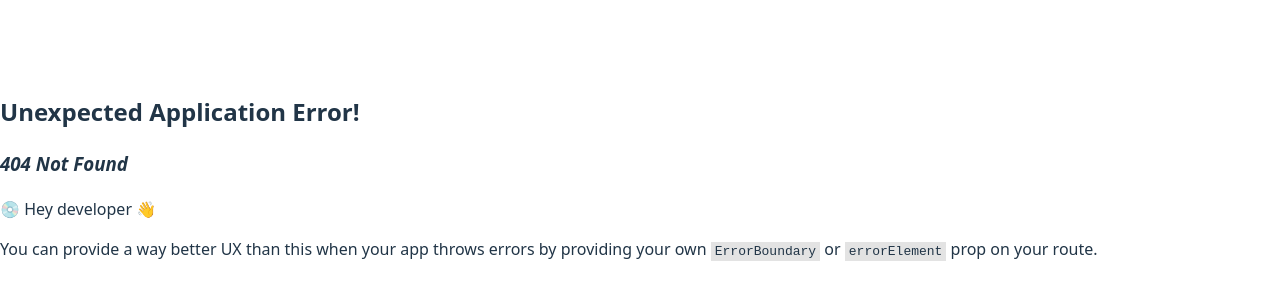
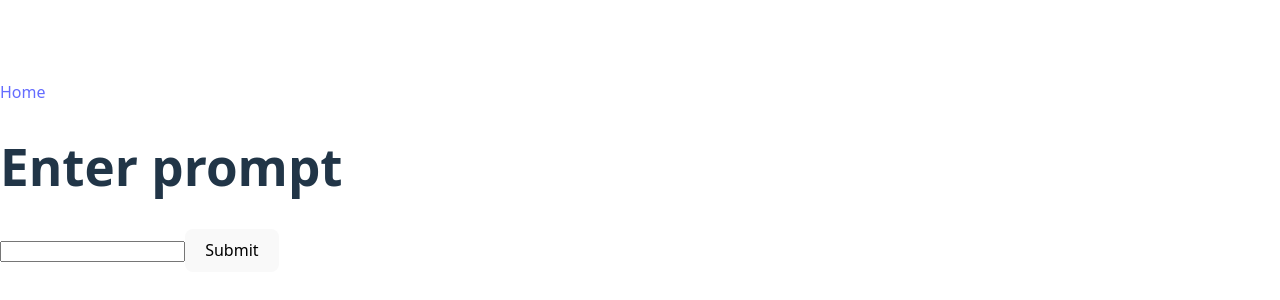
Before and after one commit to ommegamind/AGENTIC_AI_FYPRJ, a React (Vite) app in the folder client/: page /prompt-page in a window 1280 px wide. Before the commit this address had no page. Shown: the part 224-524 px from the top of the page. Built offline with nearby package versions, Linux system fonts and the light colour scheme.

Commit message:
prompt page selective access established

```diff
--- a/client/src/components/Navbar/Navbar.jsx
+++ b/client/src/components/Navbar/Navbar.jsx
@@ -9,5 +9,7 @@ export const Navbar=()=>{
         <Link to={"/contact-us"}>Contact</Link>
         <br />
         <Link to={"/terms-of-service"}>Terms</Link>
+        <br />
+        <Link to={"/prompt-page"}>Prompt</Link>
     </>)
 }
--- /dev/null
+++ b/client/src/components/PromptPage/PromptPage.jsx
@@ -0,0 +1,22 @@
+import{Link, useLoaderData} from "react-router"
+
+
+export const PromptPage=()=>{
+    const response= useLoaderData()
+
+    if(!response){
+        return(<>
+            <Link to={"/"}>Home</Link>
+            <br />
+            <h1>SING IN PLZ</h1>
+        </>)
+    }
+
+    return(<>
+        <Link to={"/"}>Home</Link>
+        <br />
+        <h1>Enter prompt</h1>
+        <input type="text" />
+        <button>Submit</button>
+    </>)
+}
--- a/client/src/router/CreatingRoutes.jsx
+++ b/client/src/router/CreatingRoutes.jsx
@@ -4,6 +4,7 @@ import{ContactUsPage}from "../components/ContactUsPage"
 import{PrivacyPolicyPage}from "../components/PrivacyPolicyPage"
 import{TermsOfServicePage}from "../components/TermsOfServicePage"
 import { NavbarPageLayout } from "../components/Navbar/NavbarPageLayout"
+import { PromptPage } from "../components/PromptPage/PromptPage"
 
 let router=createBrowserRouter([
         {
@@ -26,6 +27,12 @@ let router=createBrowserRouter([
                     Component:TermsOfServicePage
                 }
             ]
+        },{
+            path:"prompt-page",
+            Component:PromptPage,
+            loader:()=>{
+                return true;
+            }
         }
     ])
 
```
